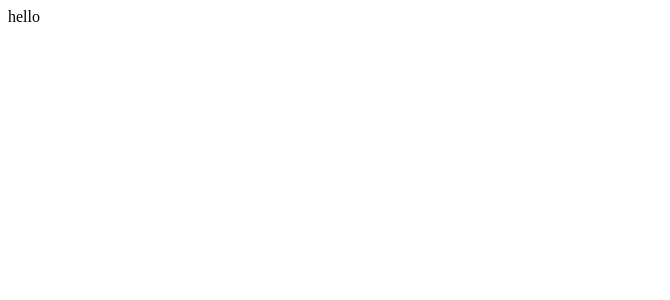
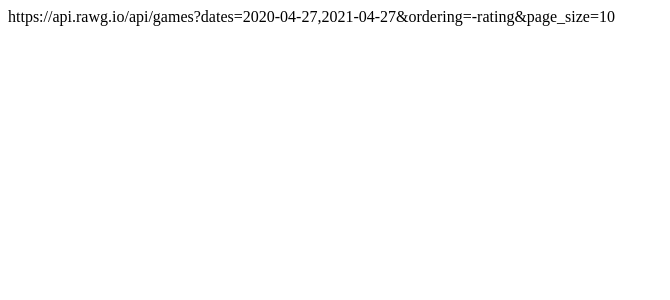
Before and after one commit to ajsevillano/top-videogames, a React (Create React App) app: page / in a window 1280 px wide. Shown: the top 300 px of the page, without its empty margins (0-670 px from the left). Built offline with nearby package versions, Linux system fonts and the light colour scheme.

Commit message:
✨ Add useApi and useDate hooks

```diff
--- a/src/App.js
+++ b/src/App.js
@@ -1,8 +1,8 @@
-import { popularGamesURL } from './utils/api';
+import useApi from './utils/useApi';
 
 function App() {
-  console.log(popularGamesURL());
-  return <div className="App">hello</div>;
+  const [popularGamesURL] = useApi();
+  return <div className="App">{popularGamesURL}</div>;
 }
 
 export default App;
--- a/src/utils/api.js
+++ /dev/null
@@ -1,17 +0,0 @@
-import {
-  currentYear,
-  currentMonth,
-  currentDay,
-  currentDate,
-  lastYear,
-  nextYear,
-} from '../utils/dates';
-
-//Bare URL
-const baseUrl = 'https://api.rawg.io/api/';
-
-//Popular games filter
-const popularGames = `games?dates=${lastYear},${currentDate}&ordering=-rating&page_size=10`;
-
-//Popular games url
-export const popularGamesURL = () => `${baseUrl}${popularGames}`;
--- a/src/utils/dates.js
+++ /dev/null
@@ -1,27 +0,0 @@
-//Dates handler
-
-//Month
-const getCurrentMonth = () => {
-  const month = new Date().getMonth() + 1;
-  return month < 10 ? `0${month}` : month;
-};
-
-//Day
-const getCurrentDay = () => {
-  const day = new Date().getDate();
-  return day < 10 ? `0${day}` : day;
-};
-
-//Year
-const getCurrentYear = () => {
-  const year = new Date().getFullYear();
-  return year;
-};
-
-//Exports
-export const currentYear = getCurrentYear();
-export const currentMonth = getCurrentMonth();
-export const currentDay = getCurrentDay();
-export const currentDate = `${currentYear}-${currentMonth}-${currentDay}`;
-export const lastYear = `${currentYear - 1}-${currentMonth}-${currentDay}`;
-export const nextYear = `${currentYear + 1}-${currentMonth}-${currentDay}`;
--- /dev/null
+++ b/src/utils/useApi.js
@@ -0,0 +1,16 @@
+import useDates from './useDates';
+
+const useApi = () => {
+  const [lastYear, currentDate] = useDates();
+
+  //Bare URL
+  const baseUrl = 'https://api.rawg.io/api/';
+  //Popular games filter
+  const popularGames = `games?dates=${lastYear},${currentDate}&ordering=-rating&page_size=10`;
+  //Popular games url
+  const popularGamesURL = `${baseUrl}${popularGames}`;
+
+  return [popularGamesURL];
+};
+
+export default useApi;
--- /dev/null
+++ b/src/utils/useDates.js
@@ -0,0 +1,27 @@
+//Dates handler
+const useDates = () => {
+  const getCurrentMonth = () => {
+    const month = new Date().getMonth() + 1;
+    return month < 10 ? `0${month}` : month;
+  };
+
+  const getCurrentDay = () => {
+    const day = new Date().getDate();
+    return day < 10 ? `0${day}` : day;
+  };
+
+  const getCurrentYear = () => {
+    const year = new Date().getFullYear();
+    return year;
+  };
+
+  const lastYear = `${
+    getCurrentYear() - 1
+  }-${getCurrentMonth()}-${getCurrentDay()}`;
+
+  const currentDate = `${getCurrentYear()}-${getCurrentMonth()}-${getCurrentDay()}`;
+
+  return [lastYear, currentDate];
+};
+
+export default useDates;
```
